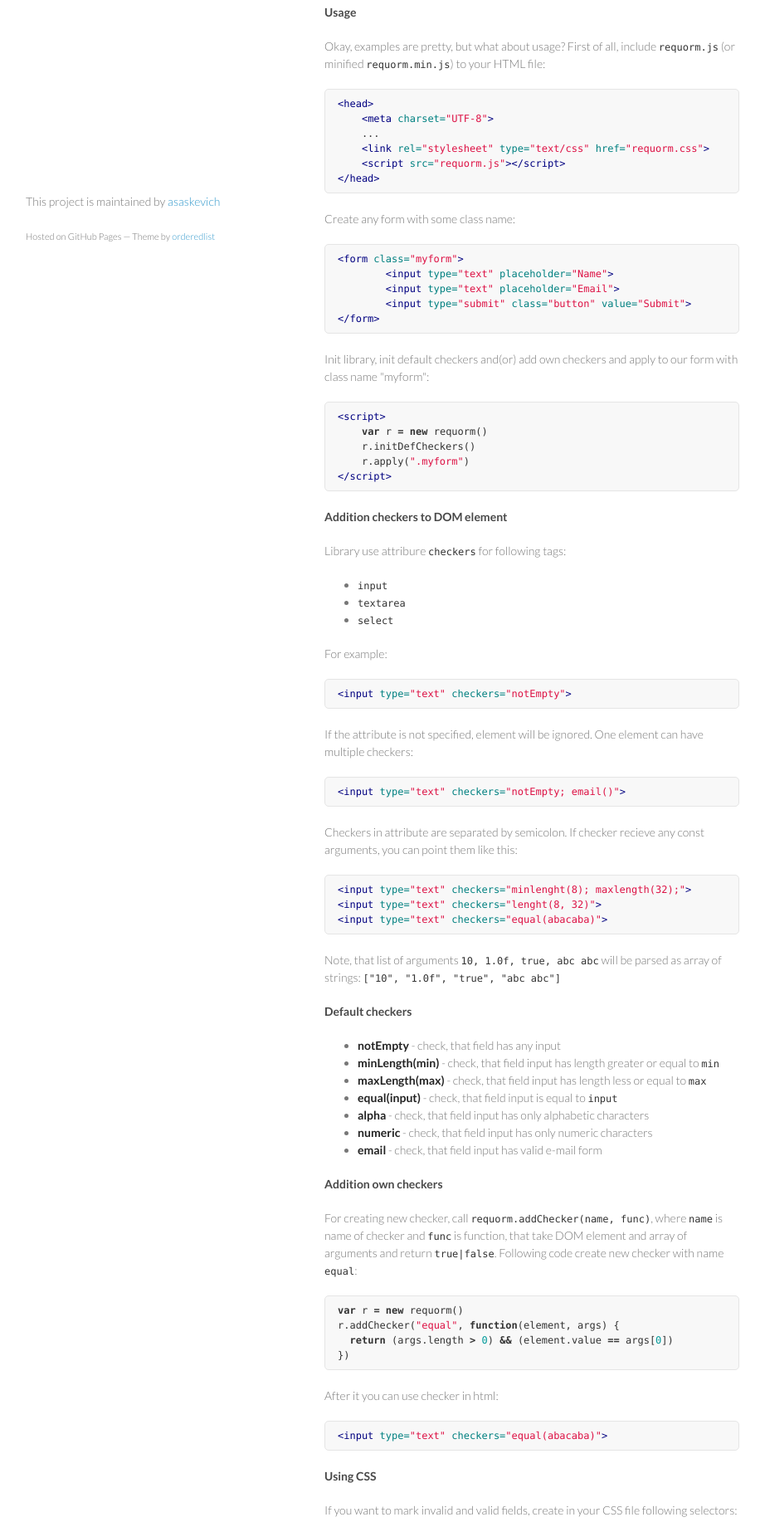
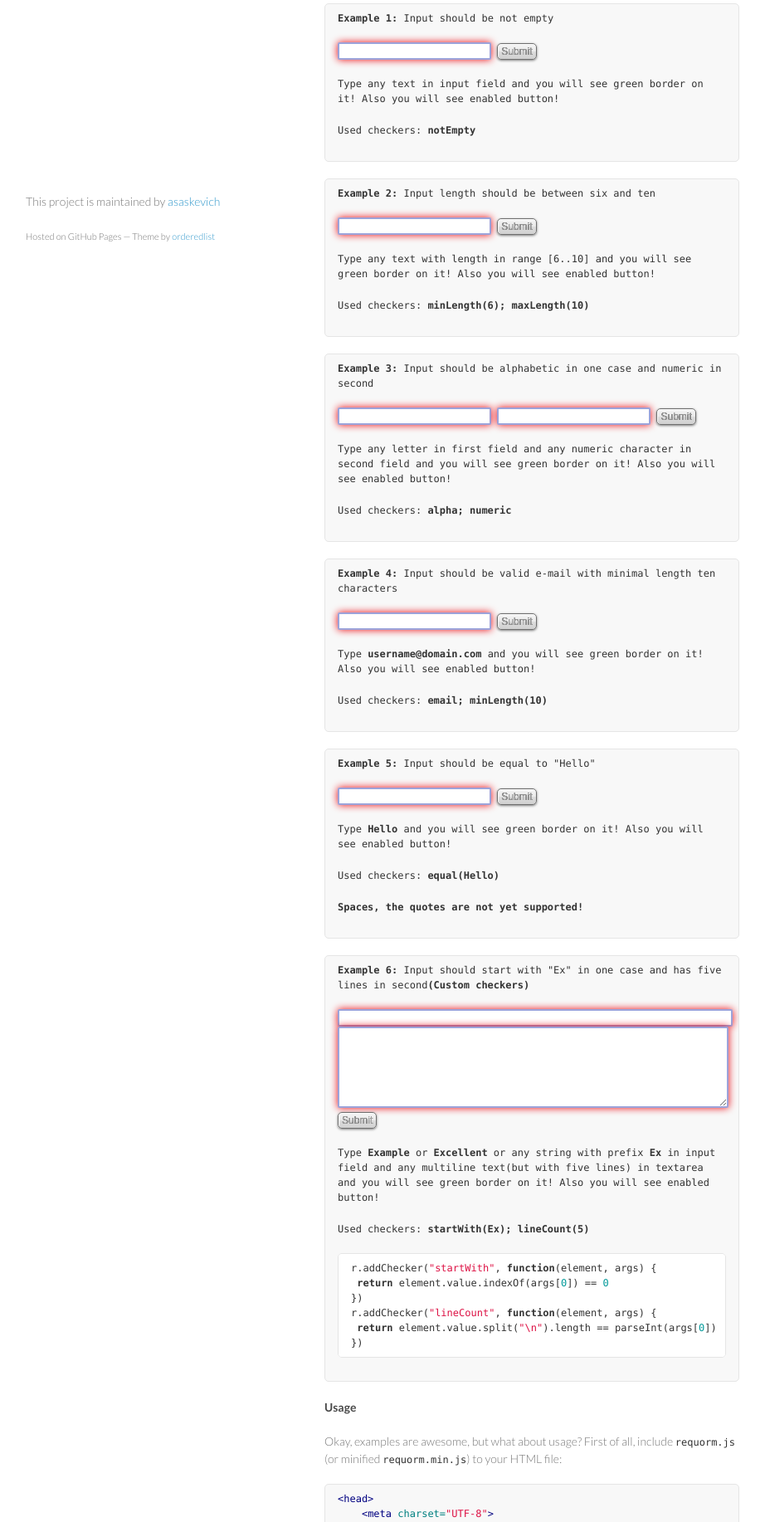
Before and after one commit to asaskevich/requorm.js, a plain HTML site: page index.html in a window 1280 px wide. Shown: the part 436-2270 px from the top of the page at 83% size, without its empty margins (179-1101 px from the left). Drawn offline with Linux system fonts and the light colour scheme.

Commit message:
Examples

```diff
--- a/index.html
+++ b/index.html
@@ -11,6 +11,10 @@
     <!--[if lt IE 9]>
     <script src="//html5shiv.googlecode.com/svn/trunk/html5.js"></script>
     <![endif]-->
+
+
+    <link rel="stylesheet" type="text/css" href="requorm.css">
+    <script src="requorm.js"></script>
   </head>
   <body>
     <div class="wrapper">
@@ -47,11 +51,101 @@
 <a name="examples" class="anchor" href="#examples"><span class="octicon octicon-link"></span></a>Examples</h4>
 
 <p>Let's watch some examples!</p>
+<!-- Example 1 -->
+<div class="code">
+<p><b>Example 1: </b>Input should be not empty</p>
+<p>
+<form class="ex-1">
+<input type="text" checkers="notEmpty">
+<input type="submit" class="button" value="Submit">
+</form>
+</p>
+<p>Type any text in input field and you will see green border on it! Also you will see enabled button!</p>
+<p><code>Used checkers: <b>notEmpty</b></code></p>
+</div>
+
+<!-- Example 2 -->
+<div class="code">
+<p><b>Example 2: </b>Input length should be between six and ten</p>
+<p>
+<form class="ex-2">
+<input type="text" checkers="minLength(6);maxLength(10)">
+<input type="submit" class="button" value="Submit">
+</form>
+</p>
+<p>Type any text with length in range [6..10] and you will see green border on it! Also you will see enabled button!</p>
+<p><code>Used checkers: <b>minLength(6); maxLength(10)</b></code></p>
+</div>
+
+<!-- Example 3 -->
+<div class="code">
+<p><b>Example 3: </b>Input should be alphabetic in one case and numeric in second</p>
+<p>
+<form class="ex-3">
+<input type="text" checkers="alpha">
+<input type="text" checkers="numeric">
+<input type="submit" class="button" value="Submit">
+</form>
+</p>
+<p>Type any letter in first field and any numeric character in second field and you will see green border on it! Also you will see enabled button!</p>
+<p><code>Used checkers: <b>alpha; numeric</b></code></p>
+</div>
+
+<!-- Example 4 -->
+<div class="code">
+<p><b>Example 4: </b>Input should be valid e-mail with minimal length ten characters</p>
+<p>
+<form class="ex-4">
+<input type="text" checkers="email;minLength(10)">
+<input type="submit" class="button" value="Submit">
+</form>
+</p>
+<p>Type <code><b>username@domain.com</b></code> and you will see green border on it! Also you will see enabled button!</p>
+<p><code>Used checkers: <b>email; minLength(10)</b></code></p>
+</div>
+
+<!-- Example 5 -->
+<div class="code">
+<p><b>Example 5: </b>Input should be equal to "Hello"</p>
+<p>
+<form class="ex-5">
+<input type="text" checkers="equal(Hello)">
+<input type="submit" class="button" value="Submit">
+</form>
+</p>
+<p>Type <code><b>Hello</b></code> and you will see green border on it! Also you will see enabled button!</p>
+<p><code>Used checkers: <b>equal(Hello)</b></code></p>
+<p><b>Spaces, the quotes are not yet supported!</b></p>
+</div>
+
+<!-- Example 6 -->
+<div class="code">
+<p><b>Example 6: </b>Input should start with "Ex" in one case and has five lines in second<b>(Custom checkers)</b></p>
+<p>
+<form class="ex-6">
+<input type="text" checkers="startWith(Ex)" style="width:100%"><br>
+<textarea checkers="lineCount(5)" rows="6" style="width:99%"></textarea><br>
+<input type="submit" class="button" value="Submit">
+</form>
+</p>
+<p>Type <code><b>Example</b> or <b>Excellent</b> or any string with prefix <b>Ex</b></code> in input field and any multiline text(but with five lines) in textarea and you will see green border on it! Also you will see enabled button!</p>
+<p><code>Used checkers: <b>startWith(Ex); lineCount(5)</b></code></p>
+<p>
+<pre class="highlight highlight-html">
+r.addChecker(<span class="s2">"startWith"</span>, <span class="kd">function</span>(element, args) {
+ <span class="k">return</span> element.value.indexOf(args[<span class="mi">0</span>]) == <span class="mi">0</span>
+})
+r.addChecker(<span class="s2">"lineCount"</span>, <span class="kd">function</span>(element, args) {
+ <span class="k">return</span> element.value.split(<span class="s2">"\n"</span>).length == parseInt(args[<span class="mi">0</span>])
+})
+</pre>
+</p>
+</div>
 
 <h4>
 <a name="usage" class="anchor" href="#usage"><span class="octicon octicon-link"></span></a>Usage</h4>
 
-<p>Okay, examples are pretty, but what about usage? First of all, include <code>requorm.js</code> (or minified <code>requorm.min.js</code>) to your HTML file:</p>
+<p>Okay, examples are awesome, but what about usage? First of all, include <code>requorm.js</code> (or minified <code>requorm.min.js</code>) to your HTML file:</p>
 
 <div class="highlight highlight-html"><pre><span class="nt">&lt;head&gt;</span>
     <span class="nt">&lt;meta</span> <span class="na">charset=</span><span class="s">"UTF-8"</span><span class="nt">&gt;</span>
@@ -147,11 +241,13 @@
 <h4>
 <a name="using-css" class="anchor" href="#using-css"><span class="octicon octicon-link"></span></a>Using CSS</h4>
 
-<p>If you want to mark invalid and valid fields, create in your CSS file following selectors:</p>
+<p>If you want to mark invalid and valid fields visually, use in your CSS file following selectors:</p>
 
 <ul>
 <li><code>.invalid-input</code></li>
 <li><code>.valid-input</code></li>
+<li><code>.button[disabled]</code></li>
+<li><code>.button</code></li>
 </ul><h4>
 <a name="todo" class="anchor" href="#todo"><span class="octicon octicon-link"></span></a>TODO</h4>
 
@@ -160,6 +256,8 @@
 <li>Unit tests</li>
 <li>Documentation</li>
 <li>Pretty argument parser</li>
+<li>Tooltips</li>
+<li>Your ideas?</li>
 </ul>
       </section>
       <footer>
@@ -168,6 +266,21 @@
       </footer>
     </div>
     <script src="javascripts/scale.fix.js"></script>
-
+    <script type="text/javascript">
+    var r = new requorm();
+    r.initDefCheckers();
+    r.addChecker("startWith", function(element, args) {
+    	return element.value.indexOf(args[0]) == 0
+    })
+    r.addChecker("lineCount", function(element, args) {
+    	return element.value.split("\n").length == parseInt(args[0])
+    })
+    r.apply(".ex-1");
+    r.apply(".ex-2");
+    r.apply(".ex-3");
+    r.apply(".ex-4");
+    r.apply(".ex-5");
+    r.apply(".ex-6");
+    </script>
   </body>
 </html>
--- /dev/null
+++ b/requorm.css
@@ -0,0 +1,52 @@
+.valid-input {
+    border: 2px solid #9ca3da;
+    border-radius: 2px;
+    outline: none;
+    box-shadow: 0 0 10px #1bed2b;
+}
+
+.invalid-input {
+    border: 2px solid #9ca3da;
+    border-radius: 2px;
+    outline: none;
+    box-shadow: 0 0 10px #ed0b13;
+}
+
+.button{
+    font-family: Arial, Helvetica, sans-serif;
+    font-size: 12px;
+    color: #000000;
+    padding: 2px 4px;
+    background: -moz-linear-gradient(
+        top,
+        #f4f4f4 0%,
+        #eaeaea 50%,
+        #dddddd 51%,
+        #d0d0d0);
+    background: -webkit-gradient(
+        linear, left top, left bottom,
+        from(#f4f4f4),
+        color-stop(0.50, #eaeaea),
+        color-stop(0.51, #dddddd),
+        to(#d0d0d0));
+    -moz-border-radius: 5px;
+    -webkit-border-radius: 5px;
+    border-radius: 5px;
+    border: 1px solid #6f6f6f;
+    -moz-box-shadow:
+        0px 1px 3px rgba(000,000,000,0.5),
+        inset 1px 1px 1px rgba(251,251,251,1);
+    -webkit-box-shadow:
+        0px 1px 3px rgba(000,000,000,0.5),
+        inset 1px 1px 1px rgba(251,251,251,1);
+    box-shadow:
+        0px 1px 3px rgba(000,000,000,0.5),
+        inset 1px 1px 1px rgba(251,251,251,1);
+    text-shadow:
+        0px 0px 0px rgba(000,000,000,1),
+        0px 0px 0px rgba(255,255,255,0.2);
+}
+
+.button[disabled] {
+    color: #AAAAAA;
+}
--- /dev/null
+++ b/requorm.js
@@ -0,0 +1,90 @@
+// Author Alex Saskevich
+'use strict';
+
+function requorm() {
+    this.version = '0.0.1';
+    this.checkers = [];
+    this.addChecker = function (checkerName, func) {
+        this.checkers[checkerName] = func;
+    };
+    this.apply = function (form) {
+        function callback() {
+            var enabled = true;
+            for (var n = inputs.length; n--;) {
+                var checks = [];
+                if (inputs[n].getAttribute("checkers") != null) {
+                    checks = inputs[n].getAttribute("checkers").split(/[\s*;|\s*]/);
+                    var inCheckResult = true,
+                        checkResult = true
+                    for (var m = checks.length; m--;) {
+                        var checker = checks[m];
+                        var leftBrake = checker.indexOf("(");
+                        var rightBrake = checker.indexOf(")");
+                        var args = [];
+                        if (leftBrake != -1 && leftBrake < rightBrake) {
+                            args = checker.substr(leftBrake + 1, rightBrake - leftBrake - 1).split(/,\s*/);
+                            checker = checker.substr(0, leftBrake);
+                        }
+                        if (checkers[checker] != null)
+                            checkResult = checkers[checker](inputs[n], args)
+                        enabled = enabled && checkResult
+                        inCheckResult = inCheckResult && checkResult
+                    }
+                    if (inCheckResult) {
+                        inputs[n].classList.add('valid-input');
+                        inputs[n].classList.remove('invalid-input');
+                    }
+                    else {
+                        inputs[n].classList.add('invalid-input');
+                        inputs[n].classList.remove('valid-input');
+                    }
+
+                }
+                else inputs[n].classList.add('valid-input');
+            }
+            for (var n = buttons.length; n--;)
+                buttons[n].disabled = !enabled;
+        }
+
+        var forms = document.querySelectorAll(form),
+            checkers = this.checkers,
+            inputs = [],
+            buttons = [];
+        for (var i = forms.length; i--;) {
+            var els = forms[i].querySelectorAll("input, textarea, select");
+            for (var j = els.length; j--;) {
+                if (els[j].type != "button" && els[j].type != "submit") {
+                    inputs.push(els[j]);
+                    els[j].addEventListener("input", callback, false);
+                }
+                else if (els[j].type == "button" || els[j].type == "submit") {
+                    buttons.push(els[j])
+                }
+            }
+        }
+        callback();
+    }
+    this.initDefCheckers = function () {
+        this.addChecker("notEmpty", function (element, args) {
+            return element.value
+        });
+        this.addChecker("minLength", function (element, args) {
+            return (args.length > 0) && (element.value.length >= parseInt(args[0]))
+        });
+        this.addChecker("maxLength", function (element, args) {
+            return (args.length > 0) && (element.value.length <= parseInt(args[0]))
+        });
+        this.addChecker("equal", function (element, args) {
+            return (args.length > 0) && (element.value == args[0])
+        });
+        this.addChecker("alpha", function (element, args) {
+            return /^[a-zA-Z]+$/.test(element.value)
+        });
+        this.addChecker("numeric", function (element, args) {
+            return /^-?[0-9]+$/.test(element.value)
+        });
+        this.addChecker("email", function (element, args) {
+            return /^((([a-z]|\d|[!#\$%&'\*\+\-\/=\?\^_`{\|}~]|[\u00A0-\uD7FF\uF900-\uFDCF\uFDF0-\uFFEF])+(\.([a-z]|\d|[!#\$%&'\*\+\-\/=\?\^_`{\|}~]|[\u00A0-\uD7FF\uF900-\uFDCF\uFDF0-\uFFEF])+)*)|((\x22)((((\x20|\x09)*(\x0d\x0a))?(\x20|\x09)+)?(([\x01-\x08\x0b\x0c\x0e-\x1f\x7f]|\x21|[\x23-\x5b]|[\x5d-\x7e]|[\u00A0-\uD7FF\uF900-\uFDCF\uFDF0-\uFFEF])|(\\([\x01-\x09\x0b\x0c\x0d-\x7f]|[\u00A0-\uD7FF\uF900-\uFDCF\uFDF0-\uFFEF]))))*(((\x20|\x09)*(\x0d\x0a))?(\x20|\x09)+)?(\x22)))@((([a-z]|\d|[\u00A0-\uD7FF\uF900-\uFDCF\uFDF0-\uFFEF])|(([a-z]|\d|[\u00A0-\uD7FF\uF900-\uFDCF\uFDF0-\uFFEF])([a-z]|\d|-|\.|_|~|[\u00A0-\uD7FF\uF900-\uFDCF\uFDF0-\uFFEF])*([a-z]|\d|[\u00A0-\uD7FF\uF900-\uFDCF\uFDF0-\uFFEF])))\.)+(([a-z]|[\u00A0-\uD7FF\uF900-\uFDCF\uFDF0-\uFFEF])|(([a-z]|[\u00A0-\uD7FF\uF900-\uFDCF\uFDF0-\uFFEF])([a-z]|\d|-|\.|_|~|[\u00A0-\uD7FF\uF900-\uFDCF\uFDF0-\uFFEF])*([a-z]|[\u00A0-\uD7FF\uF900-\uFDCF\uFDF0-\uFFEF])))\.?$/i.test(element.value)
+        });
+    }
+}
--- a/stylesheets/styles.css
+++ b/stylesheets/styles.css
@@ -12,7 +12,7 @@ h1, h2, h3, h4, h5, h6 {
   margin:0 0 20px;
 }
 
-p, ul, ol, table, pre, dl {
+p, ul, ol, table, pre, .code, dl {
   margin:0 0 20px;
 }
 
@@ -57,13 +57,13 @@ blockquote {
   font-style:italic;
 }
 
-code, pre {
+code, pre, .code {
   font-family:Monaco, Bitstream Vera Sans Mono, Lucida Console, Terminal;
   color:#333;
   font-size:12px;
 }
 
-pre {
+pre, .code {
   padding:8px 15px;
   background: #f8f8f8;
   border-radius:5px;
@@ -231,7 +231,7 @@ footer {
     position:static;
   }
 
-  pre, code {
+  pre, .code, code {
     word-wrap:normal;
   }
 }
```
